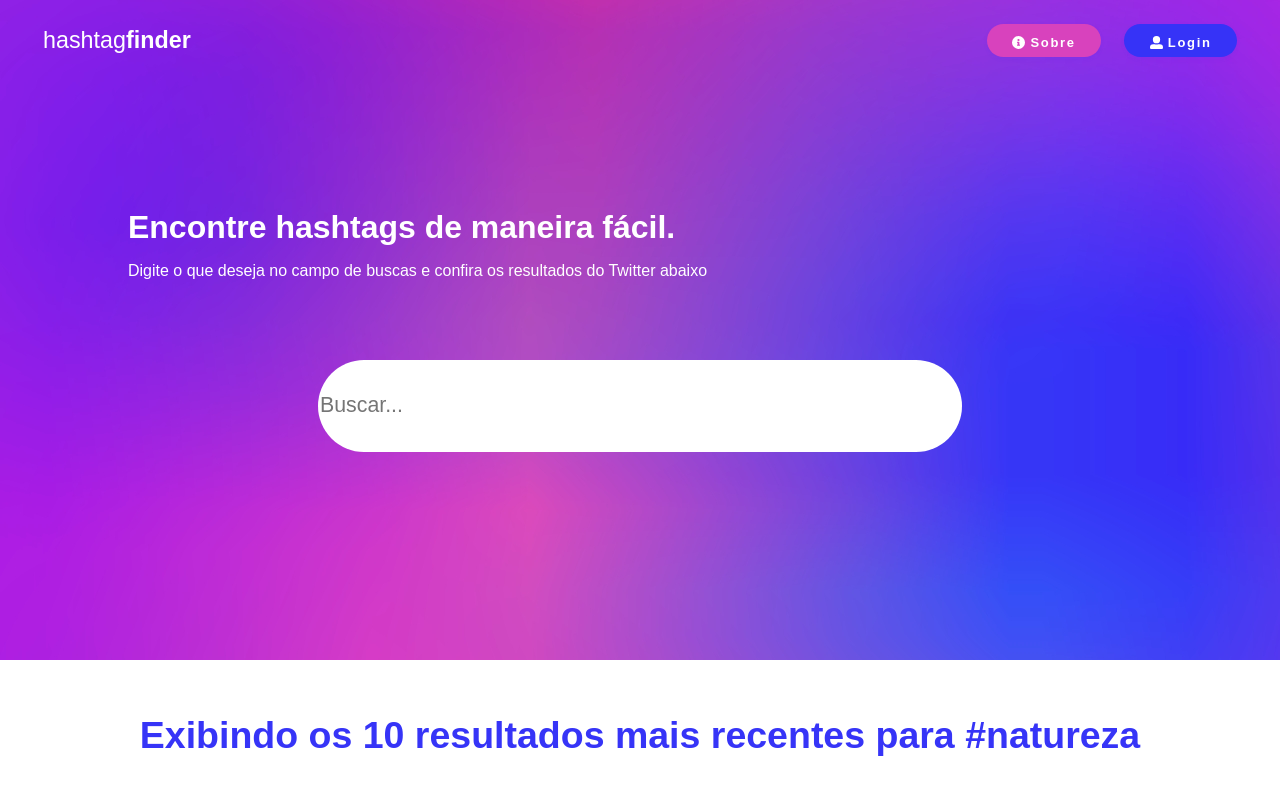
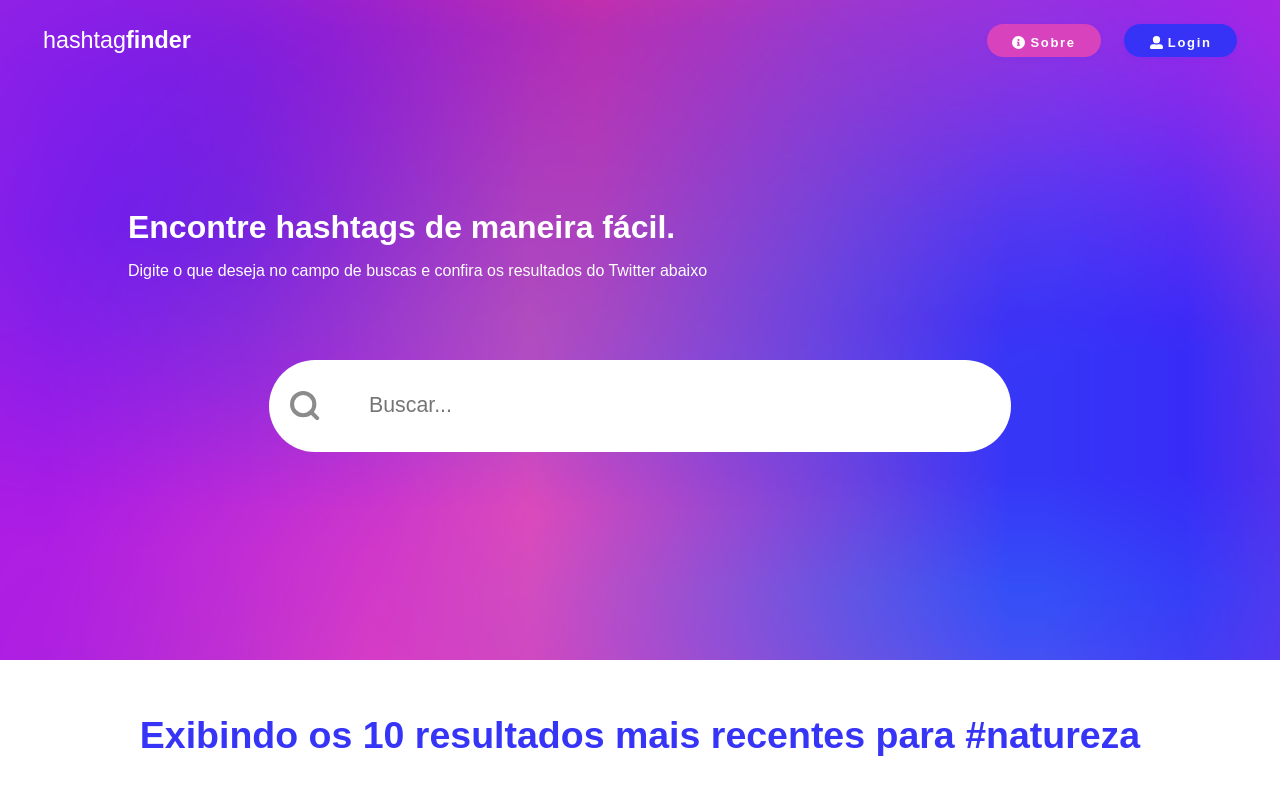
Before and after one commit to alexandrememorium/projeto_hashtag, a React (Create React App) app: page / in a window 1280 px wide. Shown: the top 800 px of the page. Built offline with nearby package versions, Linux system fonts and the light colour scheme.

Commit message:
ícone busca

```diff
--- a/src/paginas/Home/home.module.css
+++ b/src/paginas/Home/home.module.css
@@ -41,11 +41,16 @@ p {
 }
 
 .header input {
-    width: 80%;
+    width: 75%;
     height: 3rem;
     border: none;
     border-radius: 72px;
     margin-top: 8vh;
+    padding-left: 35px;
+    background: url("../../img/icon-search.svg") no-repeat left;
+    background-size: 10px;
+    background-position: 5%;
+    background-color: #fff;
 }
 
 @media screen and (min-width: 1024px){
@@ -63,11 +68,15 @@ p {
     .header p {
         font-size: 1.5rem;
     }
+
     .header input {
         align-self: center;
         height: 90px;
         width: 50%;
         font-size: 2rem;
+        background-position: 3%;
+        background-size: 30px;
+        padding-left: 100px;
     }
 }
 
```
